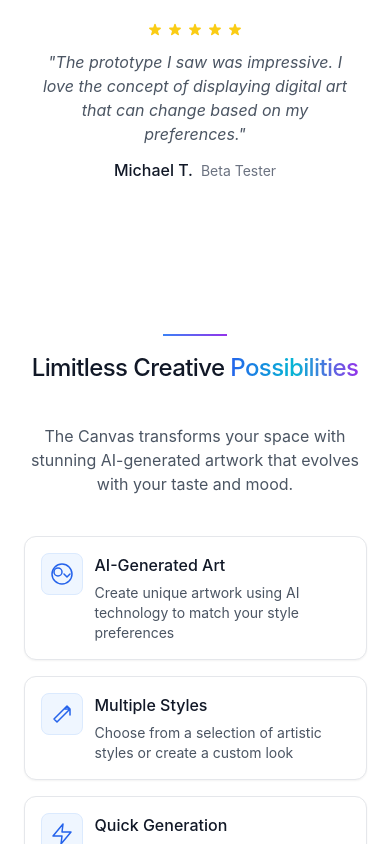
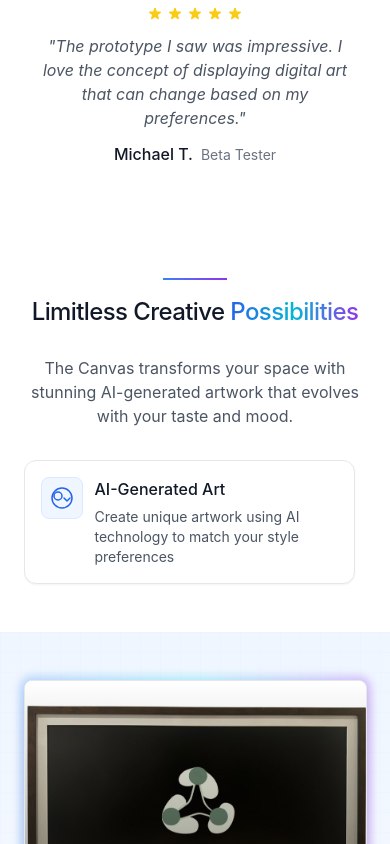
Before and after one commit to nicolascodet/atelierwebstefinal, a Next.js app: page / in a window 390 px wide. Shown: the part 1156-2000 px from the top of the page. Built offline with nearby package versions, Linux system fonts and the light colour scheme.

Commit message:
Fix mobile interface issues: scrolling, spacing, layout, and wording

```diff
--- a/app/page.tsx
+++ b/app/page.tsx
@@ -21,29 +21,29 @@ export default function Home() {
     <main className="min-h-screen bg-white">
       <Header />
 
-      <section id="hero" className="pt-20">
+      <section id="hero" className="pt-16 md:pt-20">
         <Hero />
       </section>
 
-      <section id="features" className="py-20">
+      <section id="features" className="py-12 md:py-16">
         <Features />
       </section>
 
-      <section id="ai-art-demo" className="py-20 bg-white">
+      <section id="ai-art-demo" className="py-12 md:py-16 bg-white">
         <div className="container mx-auto px-4 sm:px-6 lg:px-8">
           <AIArtDemo />
         </div>
       </section>
 
-      <section id="integration" className="py-32 bg-gradient-to-b from-white via-blue-50/30 to-white">
+      <section id="integration" className="py-16 md:py-24 bg-gradient-to-b from-white via-blue-50/30 to-white">
         <Integration />
       </section>
 
-      <section id="pricing" className="bg-gray-50 py-24">
+      <section id="pricing" className="bg-gray-50 py-16 md:py-20">
         <Pricing />
       </section>
 
-      <section id="newsletter" className="py-24">
+      <section id="newsletter" className="py-16 md:py-20">
         <Newsletter />
       </section>
 
--- a/components/AIArtDemo.tsx
+++ b/components/AIArtDemo.tsx
@@ -134,23 +134,23 @@ export default function AIArtDemo() {
 
   return (
     <div className="max-w-5xl mx-auto">
-      <div className="text-center mb-12">
-        <h2 className="text-4xl font-bold mb-4">Try it out</h2>
-        <p className="text-lg">Create your perfect art</p>
+      <div className="text-center mb-8">
+        <h2 className="text-4xl font-bold mb-4">Experience AI Art</h2>
+        <p className="text-lg">Generate custom artwork with our AI technology</p>
       </div>
 
-      <div className="grid md:grid-cols-2 gap-8">
-        <div className="bg-white shadow-xl rounded-lg p-6">
-          <h3 className="text-2xl font-semibold mb-4">Style & Prompt</h3>
+      <div className="flex flex-col md:grid md:grid-cols-2 gap-8">
+        <div className="bg-white shadow-xl rounded-lg p-5">
+          <h3 className="text-2xl font-semibold mb-4">Choose Style & Description</h3>
 
-          <div className="mb-6">
+          <div className="mb-5">
             <label className="block text-sm font-medium mb-2">Select a style</label>
-            <div className="grid grid-cols-2 sm:grid-cols-3 gap-2">
+            <div className="grid grid-cols-2 gap-2 overflow-x-auto no-scrollbar pb-1">
               {artStyles.map((style) => (
                 <button
                   key={style.id}
                   onClick={() => handleStyleSelect(style)}
-                  className={`p-3 text-left rounded-md transition ${
+                  className={`p-2.5 text-left rounded-md transition ${
                     selectedStyle?.id === style.id
                       ? 'bg-blue-50 border border-blue-200'
                       : 'bg-gray-50 border border-gray-200 hover:bg-gray-100'
@@ -163,7 +163,7 @@ export default function AIArtDemo() {
             </div>
           </div>
 
-          <div className="mb-6">
+          <div className="mb-5">
             <label htmlFor="prompt-input" className="block text-sm font-medium mb-2">Describe your art</label>
             <textarea
               id="prompt-input"
--- a/components/Features.tsx
+++ b/components/Features.tsx
@@ -105,7 +105,7 @@ const Features = () => {
   return (
     <div className="bg-white/80" id="features">
       {/* Header Section */}
-      <div className="py-10 lg:py-20 relative overflow-hidden">
+      <div className="py-8 lg:py-16 relative overflow-hidden">
         {/* Background elements */}
         <div className="absolute inset-0 -z-10 overflow-hidden">
           <div className="absolute top-[10%] left-[10%] w-[40%] h-[40%] rounded-full bg-blue-500/5 filter blur-[100px]"></div>
@@ -122,9 +122,9 @@ const Features = () => {
               className="max-w-3xl mx-auto text-center"
             >
               {/* Modern section header */}
-              <div className="flex flex-col items-center justify-center mb-6">
-                <div className="h-0.5 w-16 bg-gradient-to-r from-blue-500 to-purple-600 mb-4 sm:mb-6"></div>
-                <h2 className="text-2xl sm:text-3xl lg:text-4xl font-medium tracking-tight text-gray-900 mb-4">
+              <div className="flex flex-col items-center justify-center mb-4">
+                <div className="h-0.5 w-16 bg-gradient-to-r from-blue-500 to-purple-600 mb-4"></div>
+                <h2 className="text-2xl sm:text-3xl lg:text-4xl font-medium tracking-tight text-gray-900 mb-3">
                   Limitless Creative <span className="bg-gradient-to-r from-blue-600 via-cyan-500 to-purple-600 bg-clip-text text-transparent">Possibilities</span>
                 </h2>
               </div>
@@ -136,11 +136,11 @@ const Features = () => {
         </div>
       </div>
 
-      {/* Features Cards Section - Modern Grid */}
-      <div className="pb-12 lg:pb-24">
+      {/* Features Cards Section - Horizontal Scrolling on Mobile */}
+      <div className="pb-8 lg:pb-16">
         <div className="container mx-auto px-4 sm:px-6">
-          <div className="max-w-screen-xl mx-auto">
-            <div className="grid grid-cols-1 sm:grid-cols-2 lg:grid-cols-3 gap-4 sm:gap-6 lg:gap-8">
+          <div className="max-w-screen-xl mx-auto overflow-auto no-scrollbar">
+            <div className="flex flex-nowrap md:grid md:grid-cols-3 gap-4 sm:gap-6 lg:gap-8 md:grid-flow-row pb-4 md:pb-0" style={{ minWidth: "min-content" }}>
               {features.map((feature) => (
                 <motion.div
                   key={feature.id}
@@ -148,7 +148,7 @@ const Features = () => {
                   whileInView={{ opacity: 1, y: 0 }}
                   viewport={{ once: true }}
                   transition={{ duration: 0.5, delay: feature.id * 0.05 }}
-                  className="bg-white rounded-xl border border-gray-200 p-4 sm:p-6 shadow-sm hover:shadow-md hover:border-blue-200 transition-all duration-300 group"
+                  className="flex-none w-[85vw] sm:w-[300px] md:w-auto bg-white rounded-xl border border-gray-200 p-4 sm:p-6 shadow-sm hover:shadow-md hover:border-blue-200 transition-all duration-300 group"
                 >
                   <div className="flex items-start">
                     <div className="flex-shrink-0 mr-3 sm:mr-4">
--- a/components/Hero.tsx
+++ b/components/Hero.tsx
@@ -19,9 +19,9 @@ const Hero = () => {
     offset: ['start start', 'end start'],
   });
 
-  // Parallax effects for different elements
-  const textY = useTransform(scrollYProgress, [0, 1], ['0%', '70%']);
-  const videoY = useTransform(scrollYProgress, [0, 1], ['0%', '20%']);
+  // Parallax effects for different elements - reduced mobile effect
+  const textY = useTransform(scrollYProgress, [0, 1], ['0%', '30%']);
+  const videoY = useTransform(scrollYProgress, [0, 1], ['0%', '10%']);
 
   // Futuristic features with tech icons
   const features = [
@@ -119,7 +119,7 @@ const Hero = () => {
                     className="flex items-center gap-2 mb-2"
                   >
                     <div className="inline-flex items-center rounded-full bg-blue-100 border border-blue-200 px-3 py-1">
-                      <span className="text-xs font-medium text-blue-700 uppercase tracking-wider">Smart Art Frame</span>
+                      <span className="text-xs font-medium text-blue-700 uppercase tracking-wider">AI Art Frame</span>
                     </div>
                   </motion.div>
 
```
